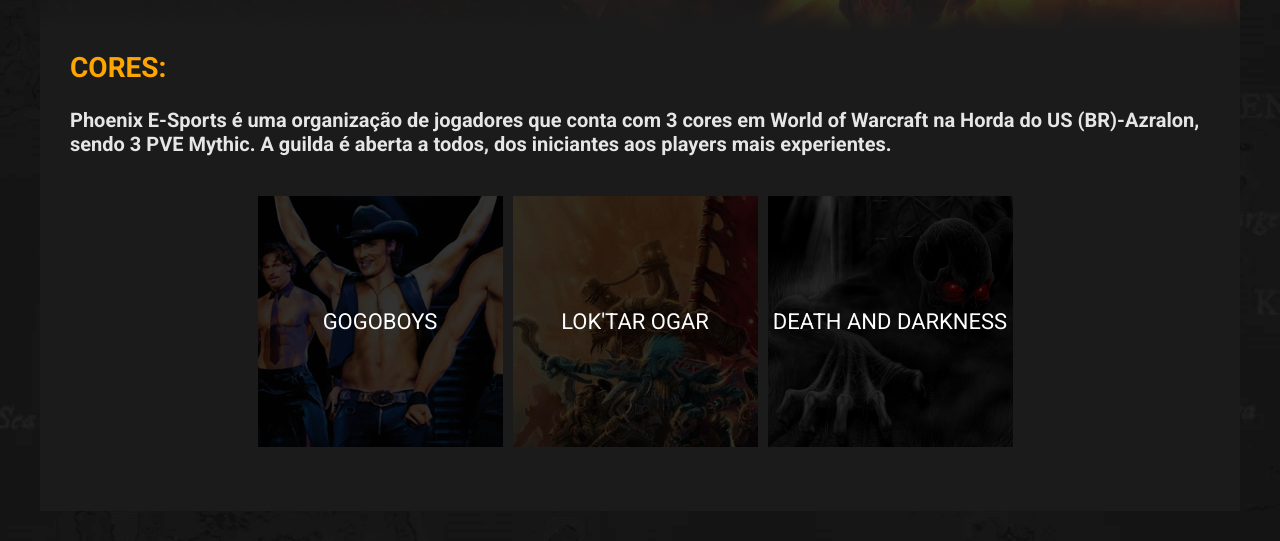
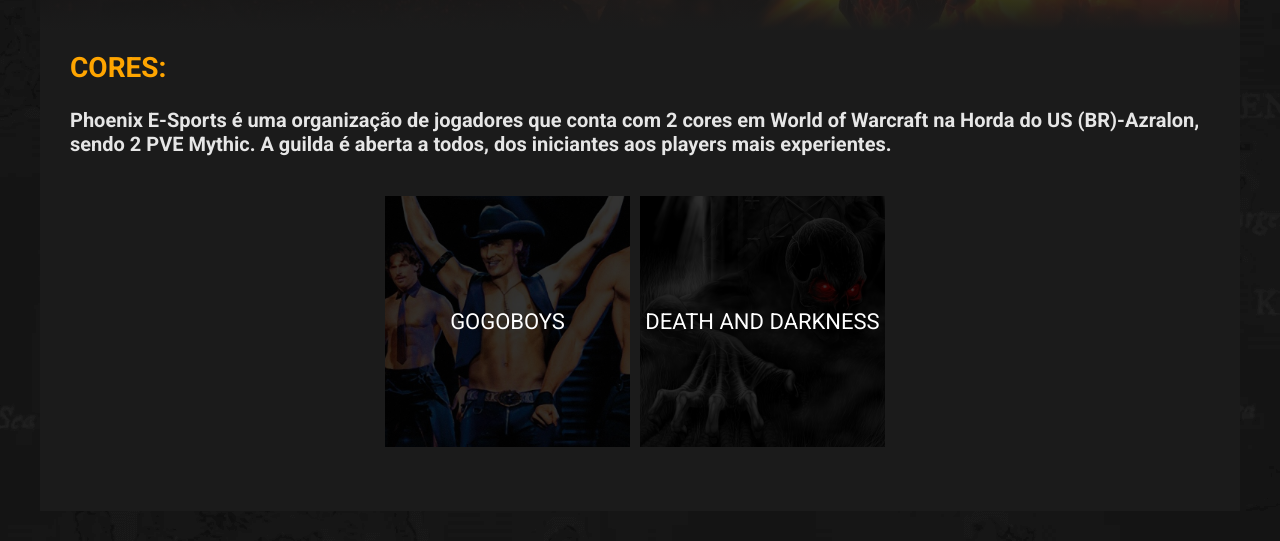
Before and after one commit to lucaspuglielli/phoenix, a plain HTML site: page equipes.html in a window 1280 px wide. Shown: the part 259-800 px from the top of the page. Drawn offline with nearby package versions, Linux system fonts and the light colour scheme.

Commit message:
atualizacao de progressao do death e status do loktar

```diff
--- a/equipes.html
+++ b/equipes.html
@@ -71,9 +71,9 @@
                             <div class="sobreocore" style="width: 1200px;">
                                 <span class="subtitulocore">CORES:</span>
                                 <br><br>
-                                Phoenix E-Sports é uma organização de jogadores que conta com 3 cores em World of
+                                Phoenix E-Sports é uma organização de jogadores que conta com 2 cores em World of
                                 Warcraft na Horda do US (BR)-Azralon,<br>
-                                sendo 3 PVE Mythic. A guilda é aberta a todos, dos
+                                sendo 2 PVE Mythic. A guilda é aberta a todos, dos
                                 iniciantes aos players mais experientes.
                             </div>
                             <div class="equipesboxcontainer">
@@ -87,11 +87,11 @@
                                         <div class="escurecerimagem3">SINDICATO DO CRIME</div>
                                     </div>
                                 </a> -->
-                                <a href="loktar" class="tirarestilo">
+                                <!-- <a href="loktar" class="tirarestilo">
                                     <div class="equipesbox iconecore3">
                                         <div class="escurecerimagem3">LOK'TAR OGAR</div>
                                     </div>
-                                </a>
+                                </a> -->
                                 <a href="death" class="tirarestilo">
                                     <div class="equipesbox iconecore4">
                                         <div class="escurecerimagem3">DEATH AND DARKNESS</div>
```
Also changed, not shown: death.html (+4 -4 lines), gogoboys.html (+3 -3 lines).
